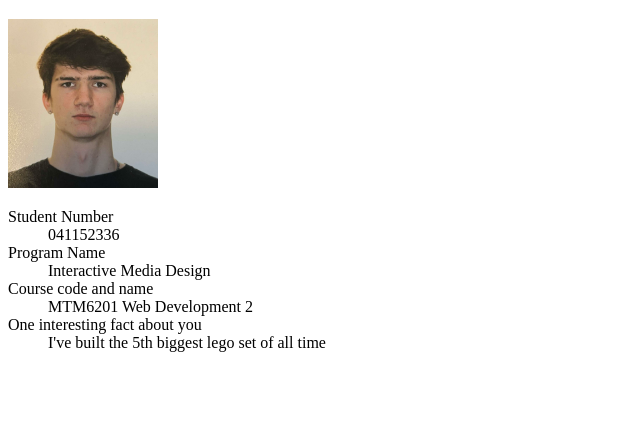
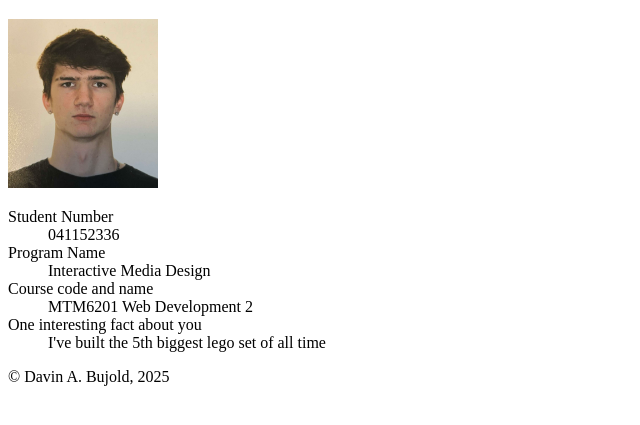
Before and after one commit to bujo0025/mtm6201-week1, a plain HTML site: page index.html in a window 1280 px wide. Shown: the part 61-486 px from the top of the page, without its empty margins (0-640 px from the left). Drawn offline with Linux system fonts and the light colour scheme.

Commit message:
finished footer

```diff
--- a/index.html
+++ b/index.html
@@ -28,7 +28,7 @@
     </main>
 
     <footer>
-        <p></p>
+        <p>&copy; Davin A. Bujold, 2025</p>
     </footer>
 
 </body>
```
